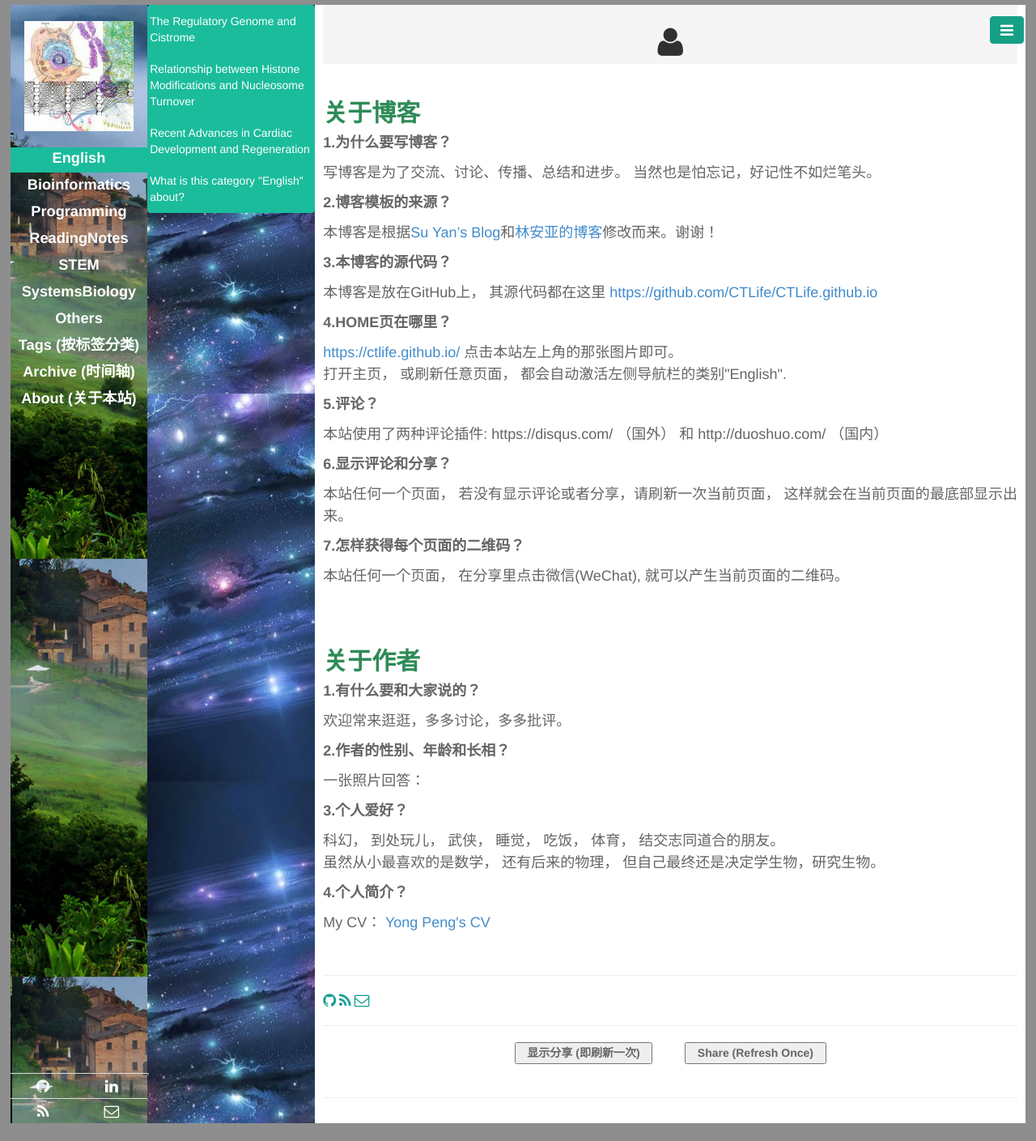
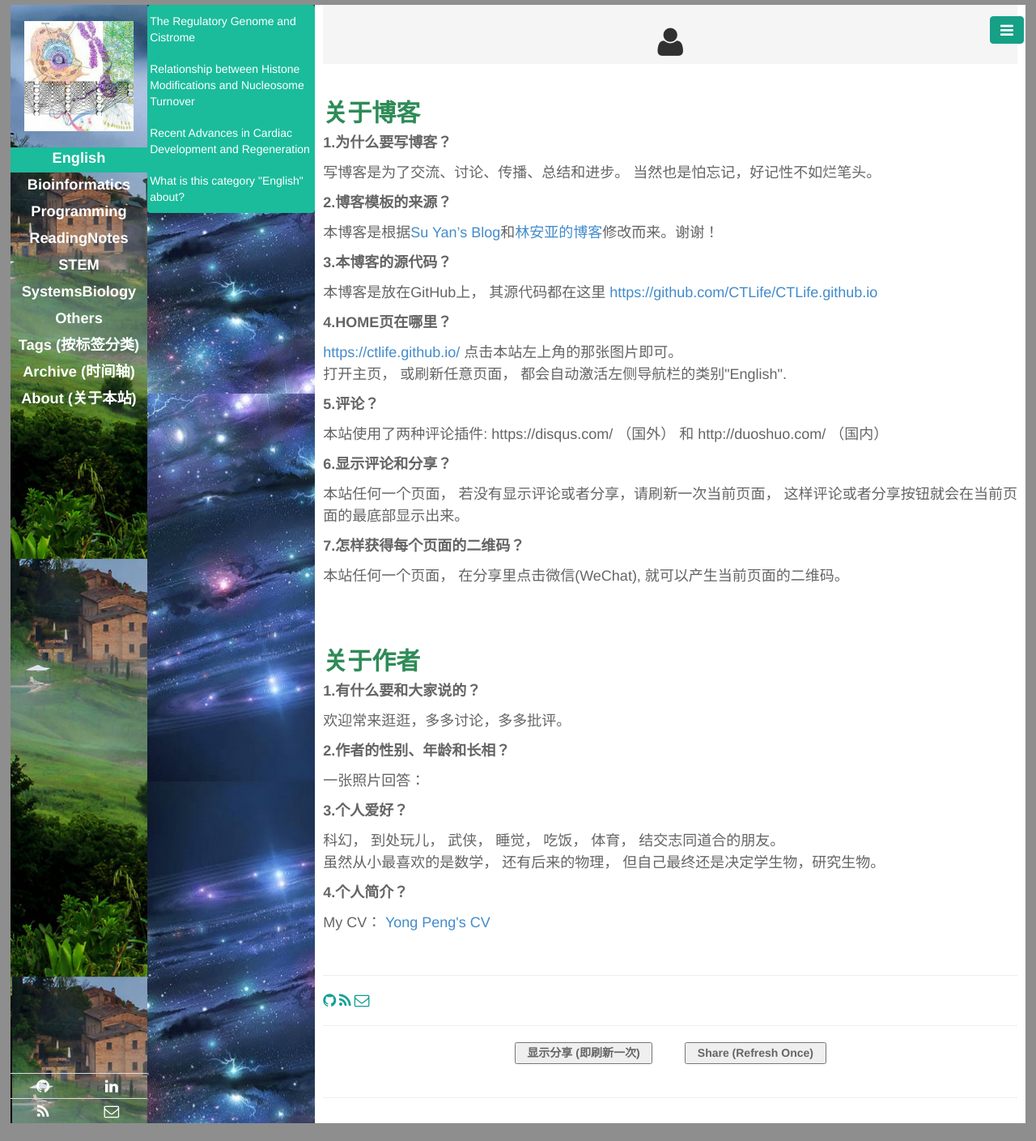
Before and after one commit to CTLife/CTLife.github.io, a Jekyll site: the page built from pages/about.html, in a window 1280 px wide. Shown: the whole page at 81% size. Built offline with Jekyll 4.4.1, drawn with Linux system fonts in a browser that asks for light colours; Markdown is read by kramdown in place of the engine named in the settings.

Commit message:
Update about.html

```diff
--- a/pages/about.html
+++ b/pages/about.html
@@ -18,7 +18,7 @@
 <p style=font-size:18px><b>5.评论？</b></p>
 <p style=font-size:18px> 本站使用了两种评论插件: https://disqus.com/ （国外） 和 http://duoshuo.com/ （国内） </p>
 <p style=font-size:18px><b>6.显示评论和分享？</b></p>
-<p style=font-size:18px> 本站任何一个页面， 若没有显示评论或者分享，请刷新一次当前页面， 这样就会在当前页面的最底部显示出来。 </p>
+<p style=font-size:18px> 本站任何一个页面， 若没有显示评论或者分享，请刷新一次当前页面， 这样评论或者分享按钮就会在当前页面的最底部显示出来。 </p>
 <p style=font-size:18px><b>7.怎样获得每个页面的二维码？</b></p>
 <p style=font-size:18px> 本站任何一个页面， 在分享里点击微信(WeChat), 就可以产生当前页面的二维码。 </p>
 <br>
```
